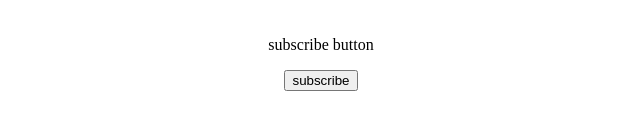
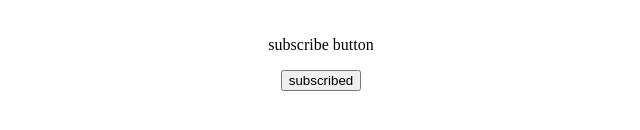
Before and after one commit to Tee56-coder/training, a plain HTML site: page youtube.html in a window 1280 px wide. Both pictures are taken after a click on the button "subscribe". Shown: the part 180-310 px from the top of the page, 319-959 px from the left. Drawn offline with Linux system fonts and the light colour scheme.

Commit message:
redo of the youtube

```diff
--- a/youtube.html
+++ b/youtube.html
@@ -7,13 +7,16 @@
 </head>
 <body style="display: flex; flex-direction: column; justify-content: start; align-items: center; padding-top: 12rem;">
     <p>subscribe button</p>
-    <button onclick="
-    var buttonElement = document.querySelector('.subBtn');
-    if(buttonElement.innerHTML === 'subscribe' ){
-        buttonElement.innerHTML === 'subscribed';
-    } else{
-        buttonElement.innerHTML === 'subscribe';
-    }
-    " class="subBtn">subscribe</button>
+    <button onclick = "subscribe()" class="subBtn">subscribe</button>
+    <script>
+       function subscribe () {
+        const buttonElemnt = document.querySelector('.subBtn');
+        if(buttonElemnt.innerText === 'subscribe'){
+            buttonElemnt.innerHTML = 'subscribed';
+        } else{
+            buttonElemnt.innerHTML = 'subscribe';
+        }
+       }
+    </script>
 </body>
 </html>
```
